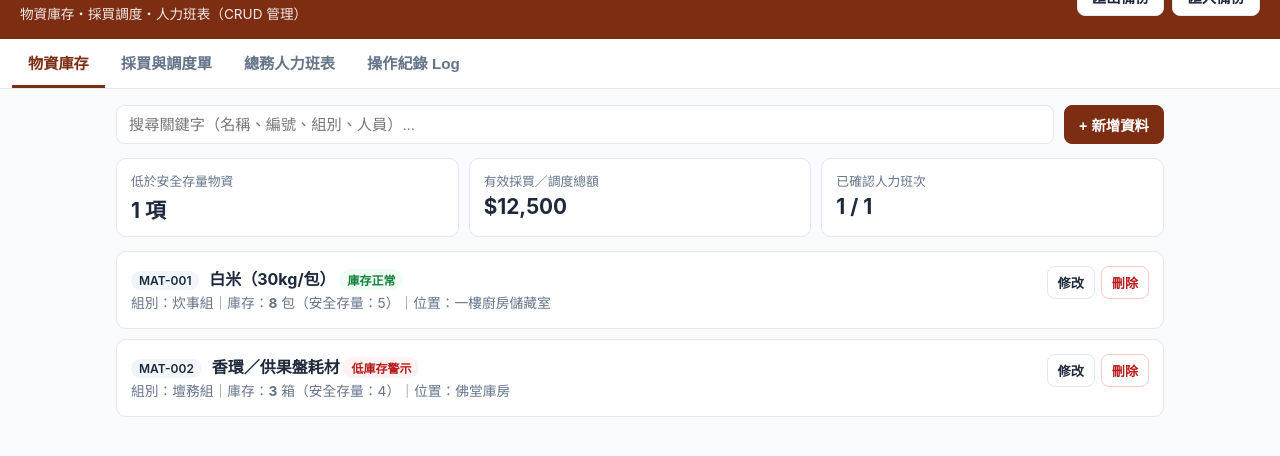
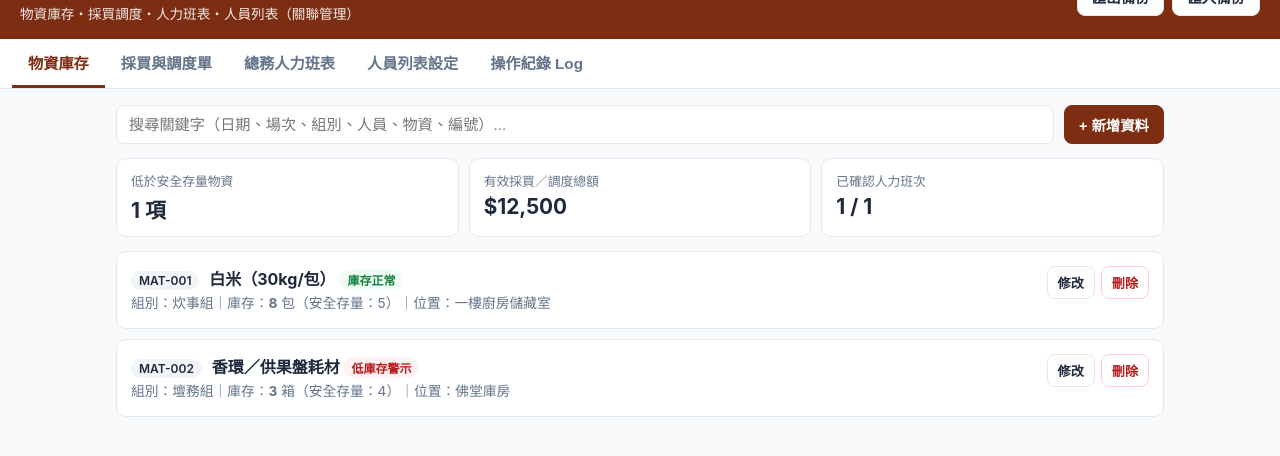
Before and after one commit to goodmanyoho/chongde-erp-apk-, a website: page www/index.html in a window 1280 px wide. Shown: the part 46-502 px from the top of the page. Drawn offline with Linux system fonts and the light colour scheme.

Commit message:
Update index.html

```diff
--- a/www/index.html
+++ b/www/index.html
@@ -10,7 +10,7 @@
   <header class="app-header">
     <div>
       <h1>崇德總務人力 ERP</h1>
-      <p class="subtitle">物資庫存・採買調度・人力班表（CRUD 管理）</p>
+      <p class="subtitle">物資庫存・採買調度・人力班表・人員列表（關聯管理）</p>
     </div>
     <div class="header-actions">
       <button id="btnExport" class="btn btn-light">匯出備份</button>
@@ -25,12 +25,16 @@
     <button class="tab-btn active" data-tab="inventory">物資庫存</button>
     <button class="tab-btn" data-tab="requisitions">採買與調度單</button>
     <button class="tab-btn" data-tab="shifts">總務人力班表</button>
+    <button class="tab-btn" data-tab="members">人員列表設定</button>
     <button class="tab-btn" data-tab="logs">操作紀錄 Log</button>
   </nav>
 
   <main class="container">
+    <!-- 介面上方雙重警示區 -->
+    <section id="alertBannerArea" class="alert-area"></section>
+
     <section class="toolbar">
-      <input type="text" id="searchInput" placeholder="搜尋關鍵字（名稱、編號、組別、人員）..." />
+      <input type="text" id="searchInput" placeholder="搜尋關鍵字（日期、場次、組別、人員、物資、編號）..." />
       <button id="btnAdd" class="btn btn-primary">+ 新增資料</button>
     </section>
 
```
